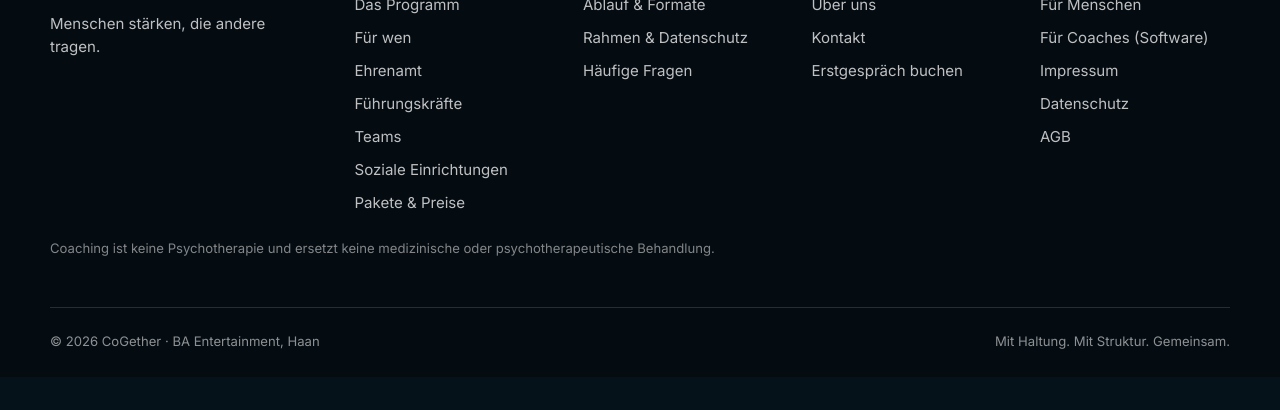
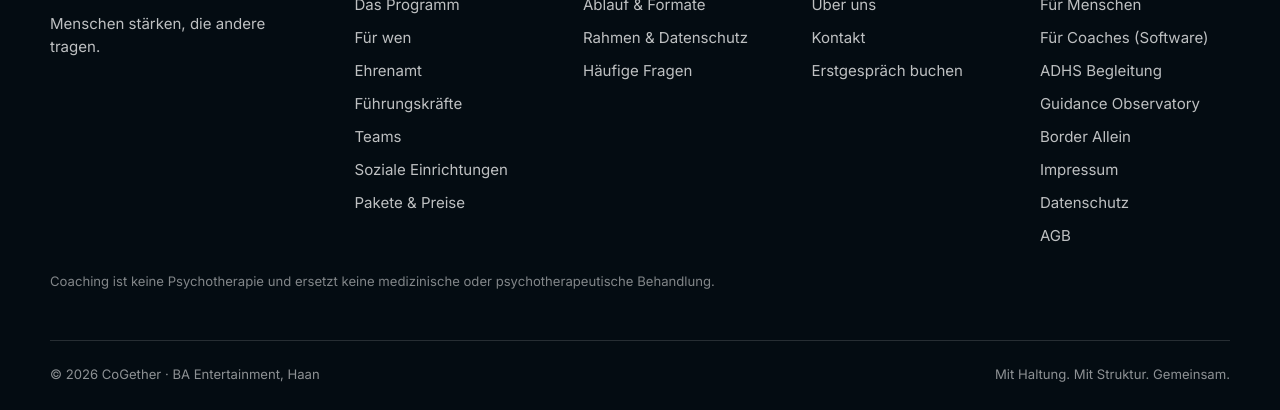
Before and after one commit to BorderAllein/cogether-business, a plain HTML site: page faq/index.html in a window 1280 px wide. Shown: the part 2635-3045 px from the top of the page. Before the commit the page ends 3012 px from the top, so only its background shows below. Drawn offline with Linux system fonts and the light colour scheme.

Commit message:
Verlinkung: Die CoGether-Welt untereinander
Co-Authored-By: Claude Sonnet 5.5 <noreply@anthropic.com>

```diff
--- a/faq/index.html
+++ b/faq/index.html
@@ -101,6 +101,9 @@
         <h4>Die CoGether-Welt</h4>
         <a href="https://cogether.de/">Für Menschen</a>
         <a href="https://cogether-software.de/">Für Coaches (Software)</a>
+        <a href="https://adhsbegleitung.de/">ADHS Begleitung</a>
+        <a href="https://guidanceobservatory.com/">Guidance Observatory</a>
+        <a href="https://borderallein.de/">Border Allein</a>
         <a href="https://cogether.de/impressum/">Impressum</a>
         <a href="https://cogether.de/datenschutz/">Datenschutz</a>
         <a href="https://cogether.de/agb/">AGB</a>
```
Also changed, not shown: erstgespraech/index.html (+3 -0 lines), fuer-ehrenamt/index.html (+3 -0 lines), fuer-fuehrungskraefte/index.html (+3 -0 lines), fuer-soziale-einrichtungen/index.html (+3 -0 lines), fuer-teams/index.html (+3 -0 lines), fuer-wen/index.html (+3 -0 lines), index.html (+4 -0 lines), kontakt/index.html (+3 -0 lines), pakete/index.html (+3 -0 lines), programm/index.html (+3 -0 lines), sicherheit/index.html (+3 -0 lines), ueber-uns/index.html (+3 -0 lines), zusammenarbeit/index.html (+3 -0 lines), llms.txt.
